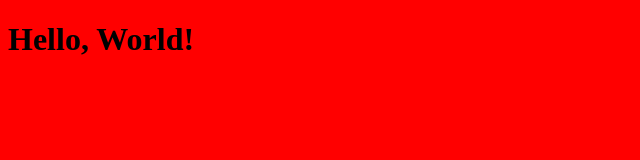
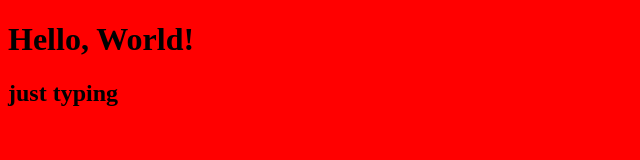
Before and after one commit to qcysherry/qcysherry.github.io, a plain HTML site: page index.html in a window 1280 px wide. Shown: the whole page, without its empty margins (0-640 px from the left). Drawn offline with Linux system fonts and the light colour scheme.

Commit message:
made some changes!

```diff
--- a/index.html
+++ b/index.html
@@ -5,5 +5,6 @@
     </head>
     <body>
         <h1>Hello, World!</h1>
+        <h2>just typing</h2>
     </body>
 </html>
```
